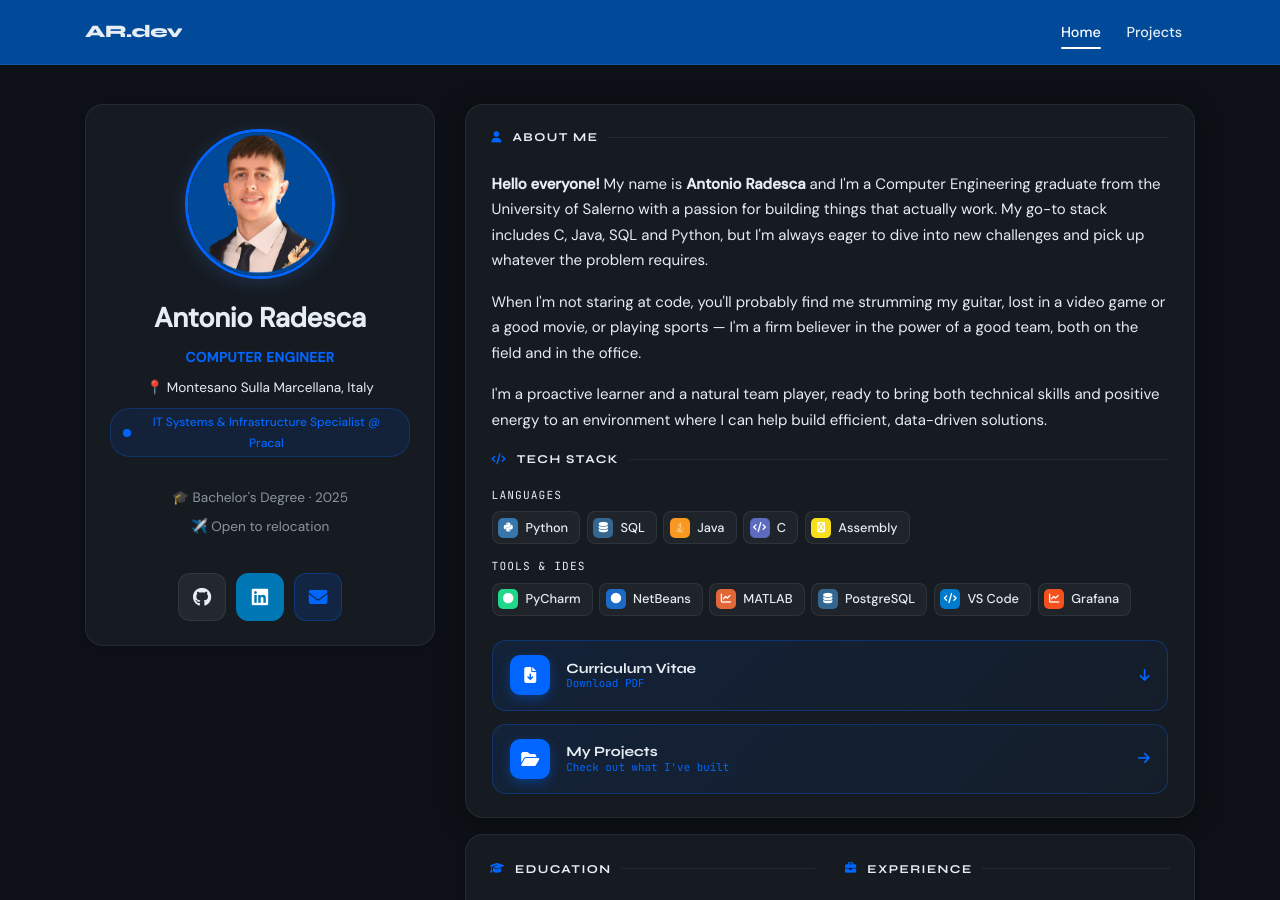
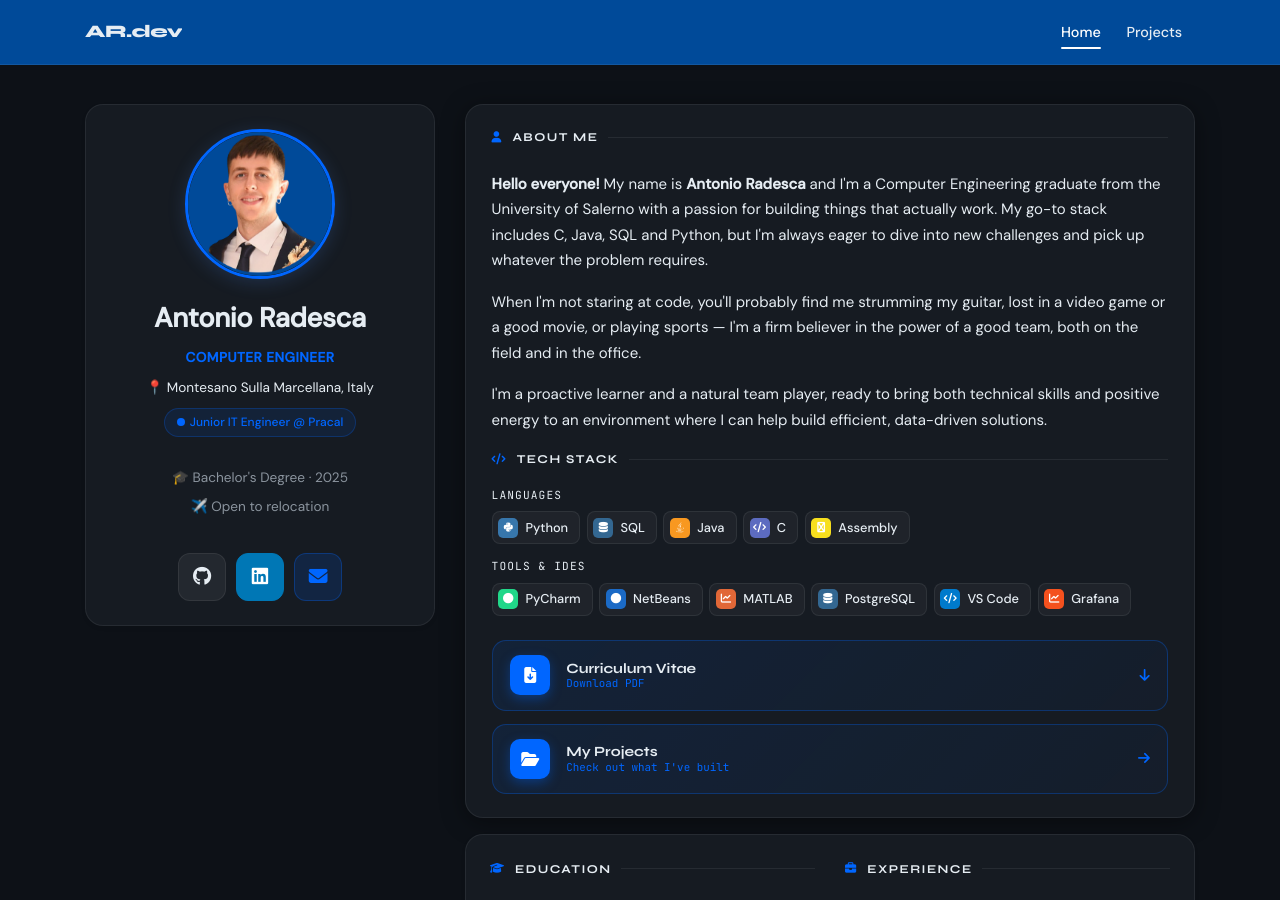
Before and after one commit to antonio-radesca/antonio.radesca-portfolio, a Jekyll site: the page built from index.html, in a window 1280 px wide and 900 px high. Built offline with Jekyll 4.4.1, drawn with Linux system fonts in a browser that asks for light colours; nearby versions of some CDN libraries; a style sheet for code colours, icons or effects is not loaded.

Commit message:
Modifica titolo

```diff
--- a/_includes/widgets/profile_card_mini.html
+++ b/_includes/widgets/profile_card_mini.html
@@ -61,8 +61,7 @@
                      border-radius: 20px; padding: 3px 12px;">
                             <span
                                 style="display:inline-block; width:8px; height:8px; background: var(--accent); border-radius:50%;"></span>
-                            <span style="font-size: 0.75rem; color: var(--accent); font-weight: 500;">IT Systems &
-                                Infrastructure Specialist @ Pracal</span>
+                            <span style="font-size: 0.75rem; color: var(--accent); font-weight: 500;">Junior IT Engineer @ Pracal</span>
                         </span>
                     </div>
                 </div>
```
